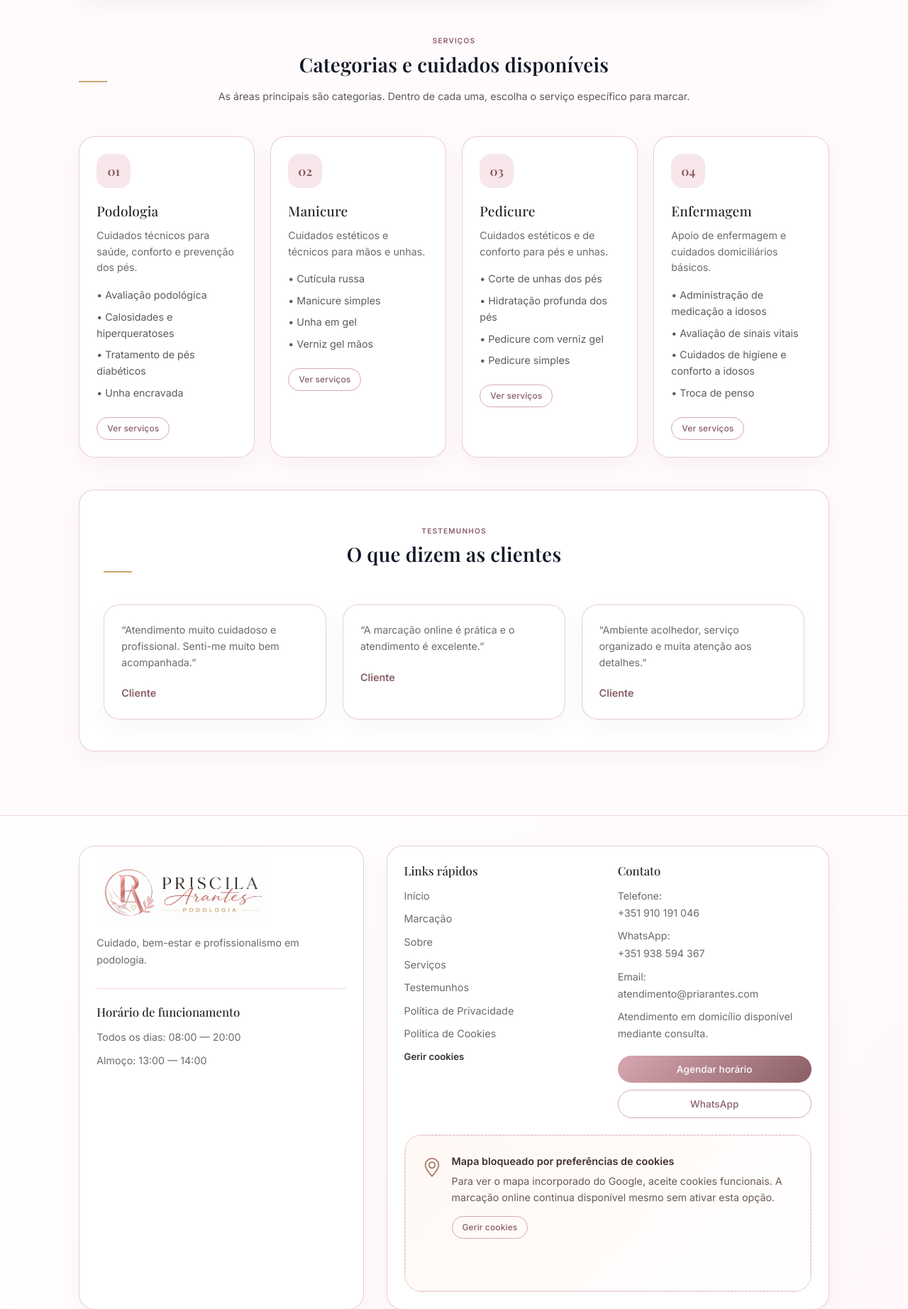
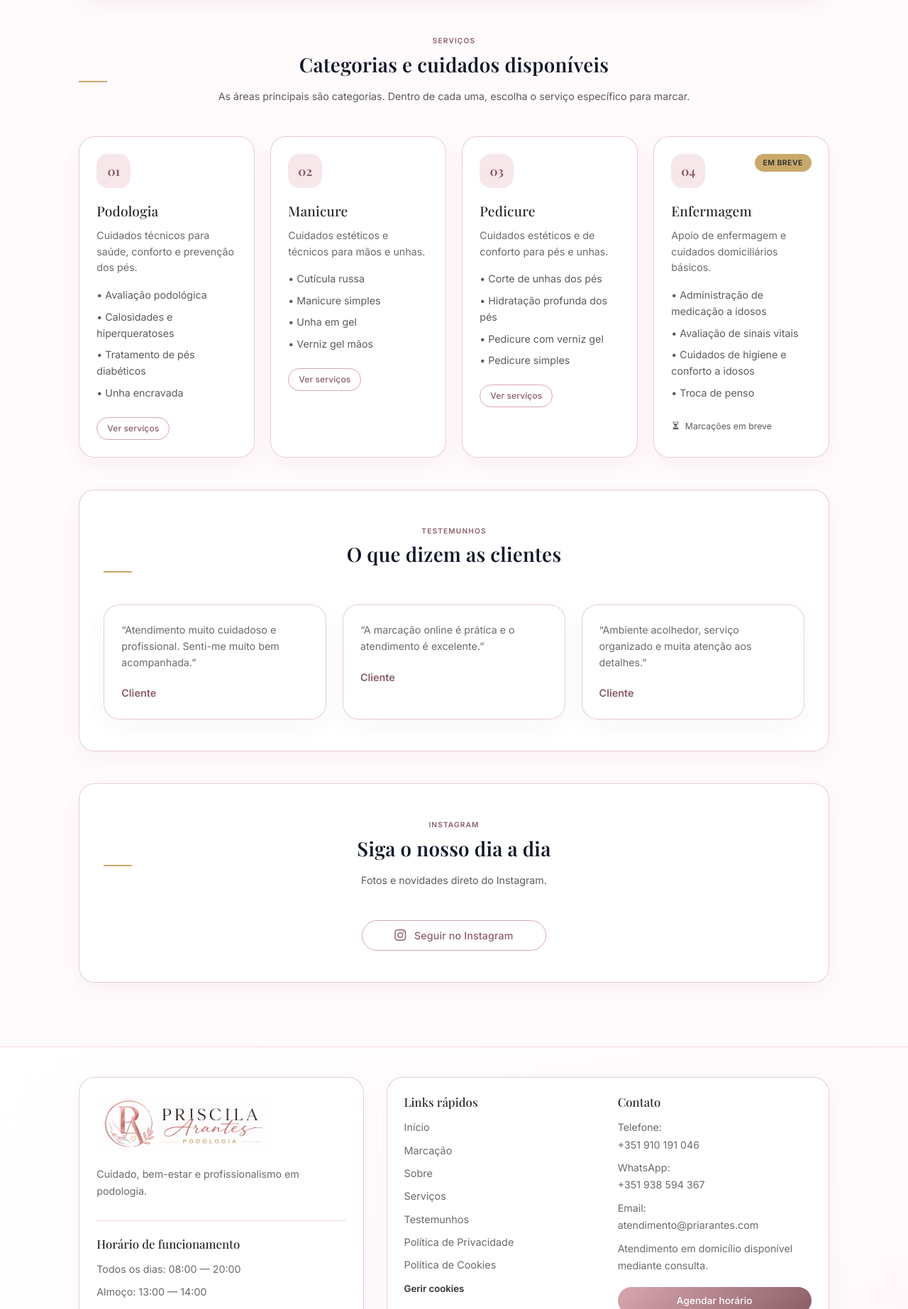
Before and after one commit to CesarBerbel/pa, a Django app: page / in a window 1280 px wide. Shown: the part 1735-3580 px from the top of the page at 71% size. Run offline with Django 5.2, Linux system fonts and the light colour scheme; data comes from the database, SQL or seed files in the repository.

Commit message:
Atuallizações

```diff
--- a/appointments/admin.py
+++ b/appointments/admin.py
@@ -19,13 +19,15 @@ class ServiceCategoryAdmin(admin.ModelAdmin):
         "name",
         "slug",
         "is_active",
+        "is_coming_soon",
     )
     list_display_links = ("name",)
     list_editable = (
         "display_order",
         "is_active",
+        "is_coming_soon",
     )
-    list_filter = ("is_active",)
+    list_filter = ("is_active", "is_coming_soon")
     search_fields = (
         "name",
         "slug",
--- a/appointments/forms.py
+++ b/appointments/forms.py
@@ -122,6 +122,7 @@ class PublicAppointmentForm(forms.Form):
         queryset=Service.objects.filter(
             is_active=True,
             category__is_active=True,
+            category__is_coming_soon=False,
         ).select_related("category"),
         empty_label="Selecione um serviço",
     )
--- a/appointments/models.py
+++ b/appointments/models.py
@@ -17,6 +17,9 @@ class ServiceCategory(models.Model):
     description = models.TextField(blank=True)
     display_order = models.PositiveIntegerField(default=0)
     is_active = models.BooleanField(default=True)
+
+    # Shown publicly with an "Em breve" badge, but not yet bookable.
+    is_coming_soon = models.BooleanField(default=False)
 
     created_at = models.DateTimeField(auto_now_add=True)
     updated_at = models.DateTimeField(auto_now=True)
--- a/appointments/views/public.py
+++ b/appointments/views/public.py
@@ -209,6 +209,7 @@ class PublicAvailableSlotsView(PublicBookingAvailabilityMixin, View):
                 pk=service_id,
                 is_active=True,
                 category__is_active=True,
+                category__is_coming_soon=False,
             )
             .select_related("category")
             .first()
@@ -473,6 +474,7 @@ class PublicVisualScheduleView(PublicBookingAvailabilityMixin, TemplateView):
                 Service.objects.filter(
                     is_active=True,
                     category__is_active=True,
+                    category__is_coming_soon=False,
                 )
                 .select_related("category")
                 .order_by(
@@ -488,6 +490,7 @@ class PublicVisualScheduleView(PublicBookingAvailabilityMixin, TemplateView):
                 pk=service_id,
                 is_active=True,
                 category__is_active=True,
+                category__is_coming_soon=False,
             )
             .select_related("category")
             .first()
@@ -537,6 +540,7 @@ class PublicVisualScheduleView(PublicBookingAvailabilityMixin, TemplateView):
         context["service_categories"] = (
             ServiceCategory.objects.filter(
                 is_active=True,
+                is_coming_soon=False,
                 services__is_active=True,
             )
             .prefetch_related(
@@ -553,6 +557,7 @@ class PublicVisualScheduleView(PublicBookingAvailabilityMixin, TemplateView):
             Service.objects.filter(
                 is_active=True,
                 category__is_active=True,
+                category__is_coming_soon=False,
             )
             .select_related("category")
             .order_by(
--- a/config/context_processors.py
+++ b/config/context_processors.py
@@ -72,3 +72,12 @@ def promo_settings(request):
         "PROMO_VALID_UNTIL": valid_until,
         "PROMO_WHATSAPP_LINK": f"https://wa.me/{whatsapp_digits}?text={promo_message}",
     }
+
+
+def instagram_settings(request):
+    """Expose the Instagram (EmbedSocial) embed to templates, if configured."""
+
+    return {
+        "INSTAGRAM_EMBEDSOCIAL_REF": settings.INSTAGRAM_EMBEDSOCIAL_REF,
+        "INSTAGRAM_PROFILE_URL": settings.INSTAGRAM_PROFILE_URL,
+    }
--- a/static/css/public.css
+++ b/static/css/public.css
@@ -441,6 +441,20 @@ h1, h2, h3, .hero-title, .section-title {
     text-transform: uppercase;
 }
 
+.coming-soon-badge {
+    display: inline-block;
+    background: var(--gold);
+    color: #2b2b2b;
+    font-size: 0.7rem;
+    font-weight: 700;
+    letter-spacing: 0.04em;
+    text-transform: uppercase;
+    border-radius: 999px;
+    padding: 4px 12px;
+    white-space: nowrap;
+    vertical-align: middle;
+}
+
 .luxury-title {
     font-family: 'Playfair Display', serif;
     color: #2b2b2b;
--- a/templates/home.html
+++ b/templates/home.html
@@ -23,7 +23,7 @@
     <section
         id="inicio"
         class="luxury-hero-photo mb-5"
-        style="--hero-bg: url('{% static 'img/hero.png' %}');"
+        style="--hero-bg: url('{% static 'img/image.png' %}');"
     >
         <div class="luxury-hero-photo-inner">
             <div class="luxury-hero-photo-content">
@@ -246,7 +246,13 @@
             {% for category in service_categories %}
                 <div class="col-12 col-md-6 col-xl-3">
                     <div class="luxury-card h-100">
-                        <div class="luxury-icon">{{ forloop.counter|stringformat:"02d" }}</div>
+                        <div class="d-flex justify-content-between align-items-start">
+                            <div class="luxury-icon">{{ forloop.counter|stringformat:"02d" }}</div>
+
+                            {% if category.is_coming_soon %}
+                                <span class="coming-soon-badge">Em breve</span>
+                            {% endif %}
+                        </div>
 
                         <h3>{{ category.name }}</h3>
 
@@ -262,9 +268,16 @@
                             {% endfor %}
                         </ul>
 
-                        <a href="{% url 'appointments:public_service_feed' %}" class="btn btn-outline-secondary btn-sm">
-                            Ver serviços
-                        </a>
+                        {% if category.is_coming_soon %}
+                            <span class="text-muted small">
+                                <i class="bi bi-hourglass-split me-1"></i>
+                                Marcações em breve
+                            </span>
+                        {% else %}
+                            <a href="{% url 'appointments:public_service_feed' %}" class="btn btn-outline-secondary btn-sm">
+                                Ver serviços
+                            </a>
+                        {% endif %}
                     </div>
                 </div>
             {% endfor %}
@@ -344,4 +357,54 @@
     </div>
 </section>
 
+{% if INSTAGRAM_EMBEDSOCIAL_REF or INSTAGRAM_PROFILE_URL %}
+    <section id="instagram" class="one-page-section mb-5">
+        <div class="text-center mb-5">
+            <span class="luxury-eyebrow">Instagram</span>
+            <h2 class="section-title mt-2">
+                Siga o nosso dia a dia
+            </h2>
+
+            <p class="text-muted mb-0">
+                Fotos e novidades direto do Instagram.
+            </p>
+        </div>
+
+        {% if INSTAGRAM_EMBEDSOCIAL_REF %}
+            <div class="instagram-widget-wrapper">
+                <div class="embedsocial-instagram" data-ref="{{ INSTAGRAM_EMBEDSOCIAL_REF }}"></div>
+            </div>
+        {% endif %}
+
+        {% if INSTAGRAM_PROFILE_URL %}
+            <div class="text-center {% if INSTAGRAM_EMBEDSOCIAL_REF %}mt-4{% endif %}">
+                <a
+                    href="{{ INSTAGRAM_PROFILE_URL }}"
+                    target="_blank"
+                    rel="noopener noreferrer"
+                    class="btn btn-outline-secondary btn-lg px-5"
+                >
+                    <i class="bi bi-instagram me-2"></i>
+                    Seguir no Instagram
+                </a>
+            </div>
+        {% endif %}
+    </section>
+
+    {% if INSTAGRAM_EMBEDSOCIAL_REF %}
+        <script>
+            (function (d, s, id) {
+                var js, fjs = d.getElementsByTagName(s)[0];
+                if (d.getElementById(id)) {
+                    return;
+                }
+                js = d.createElement(s);
+                js.id = id;
+                js.src = "https://embedsocial.com/cdn/ig.js";
+                fjs.parentNode.insertBefore(js, fjs);
+            }(document, "script", "EmbedSocialInstagramScript"));
+        </script>
+    {% endif %}
+{% endif %}
+
 {% endblock %}
```
Also changed, not shown: other parts of static/css/public.css (+37 -12 lines), config/settings.py (+16 -0 lines), templates/appointments/public_service_feed.html (+32 -1 lines), appointments/migrations/0006_servicecategory_is_coming_soon.py (added), appointments/migrations/0007_enfermagem_coming_soon.py (added), static/img/image.png (added).
